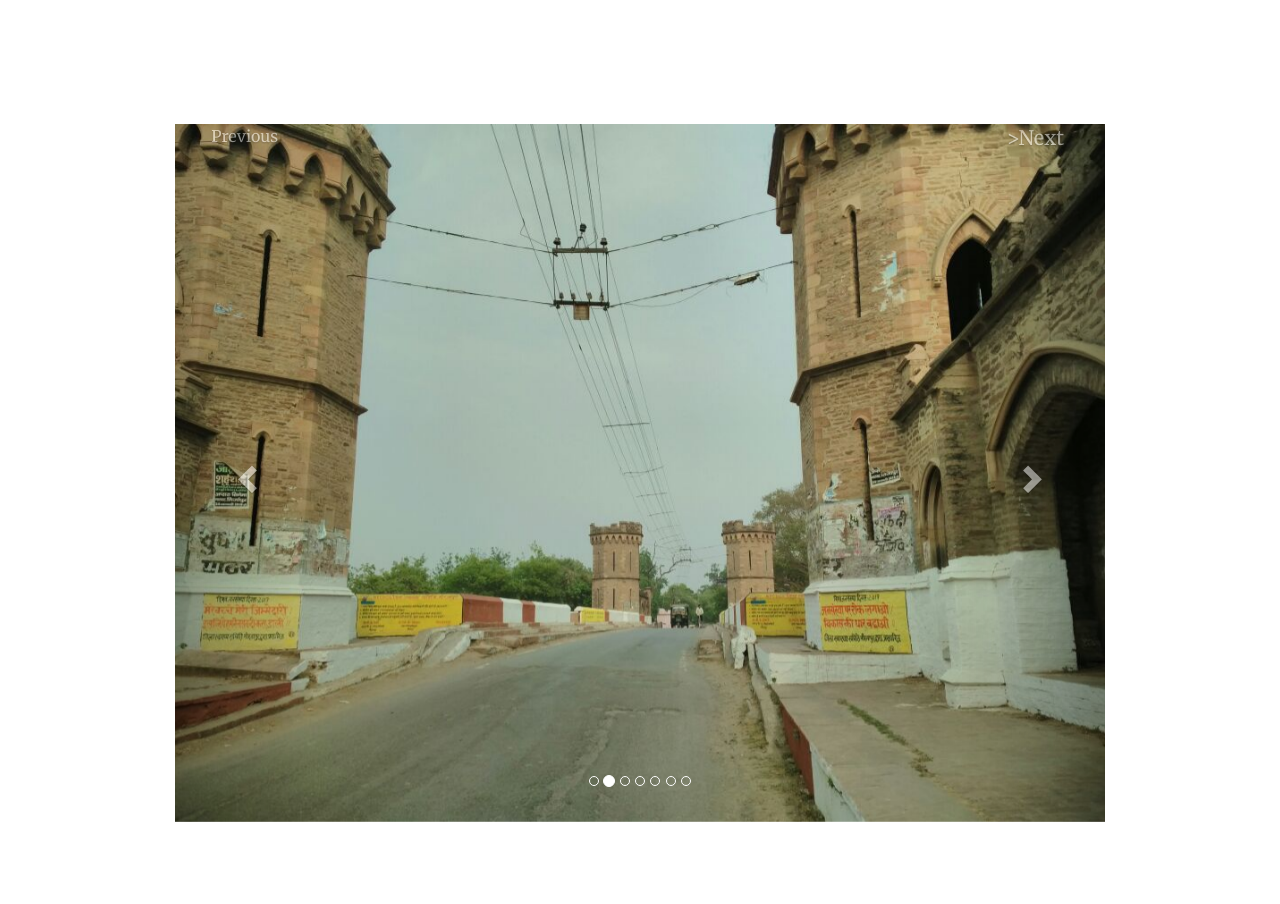
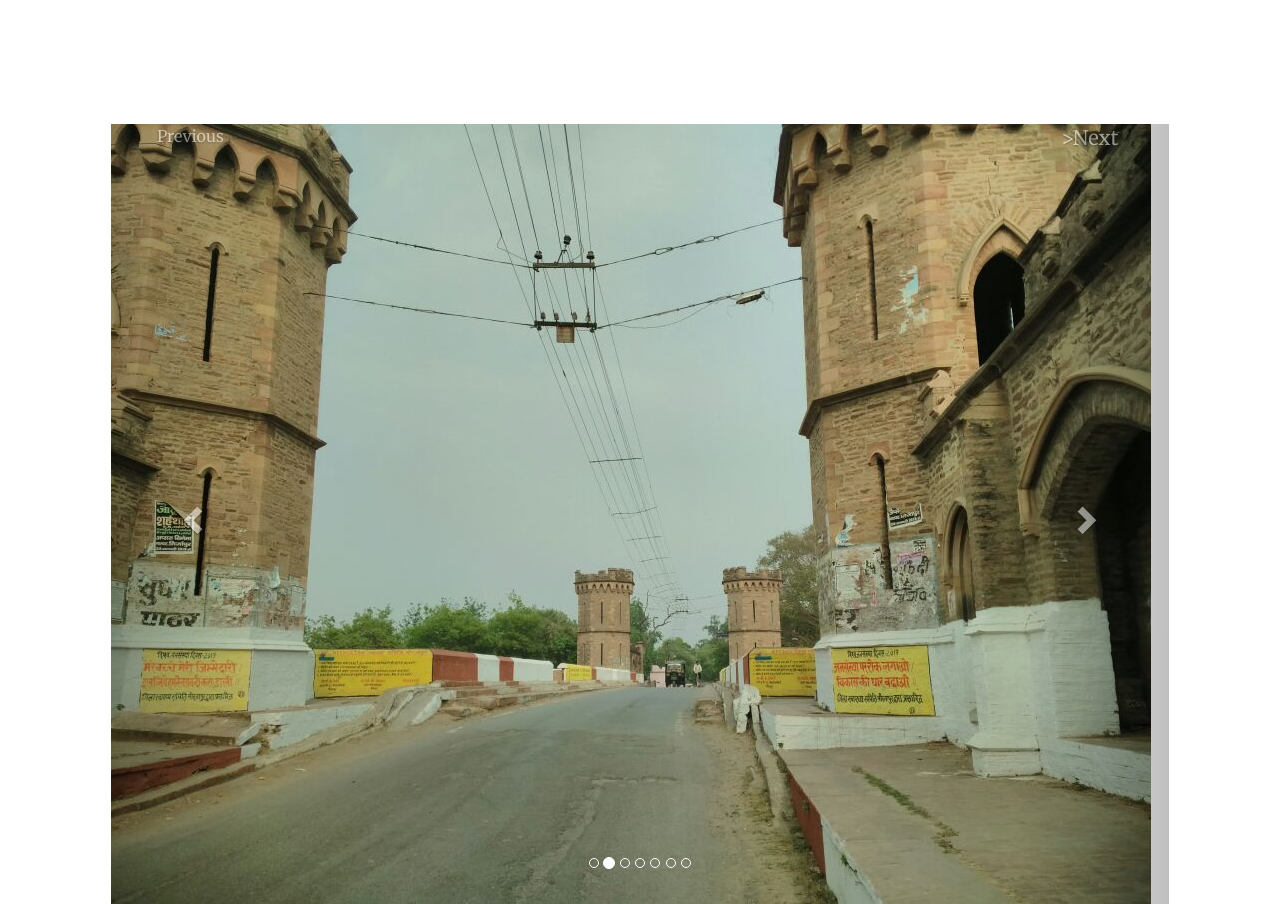
Before and after one commit to rahulsaty/sd-digital.github.io, a plain HTML site: page index.html in a window 1280 px wide. Shown: the part 1020-1924 px from the top of the page. Drawn offline with nearby package versions, Linux system fonts and the light colour scheme; files whose address does not match are found by name.

Commit message:
Update index.html

```diff
--- a/index.html
+++ b/index.html
@@ -233,7 +233,7 @@
             class="bg-primary"
             id="gallery">
 
-            <div class="container"   style="width:75%;">
+            <div class="container"   style="width:85%;">
 
 
 
```
